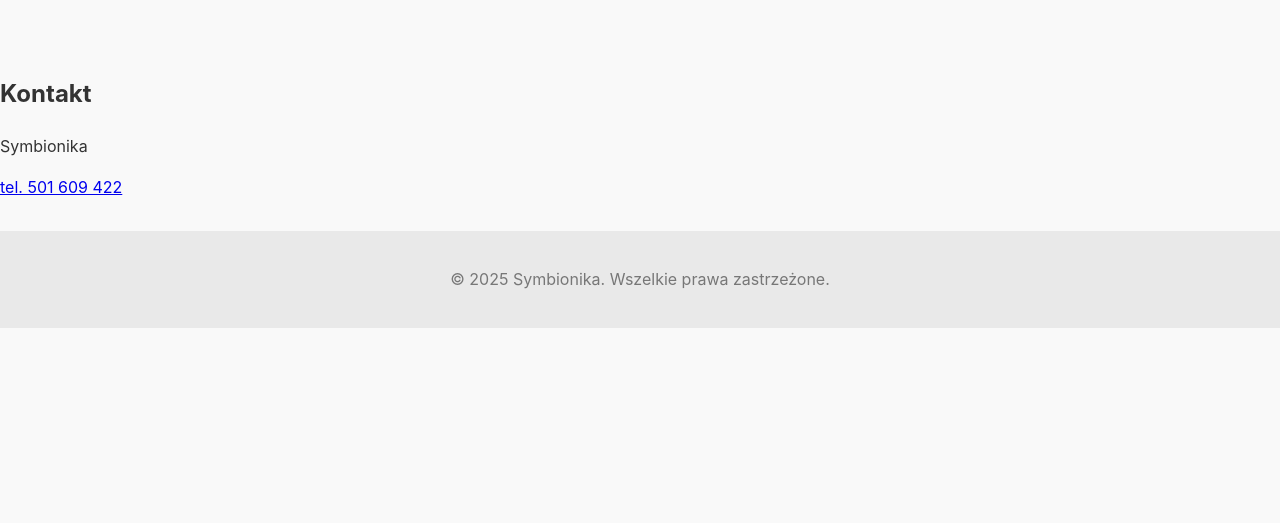
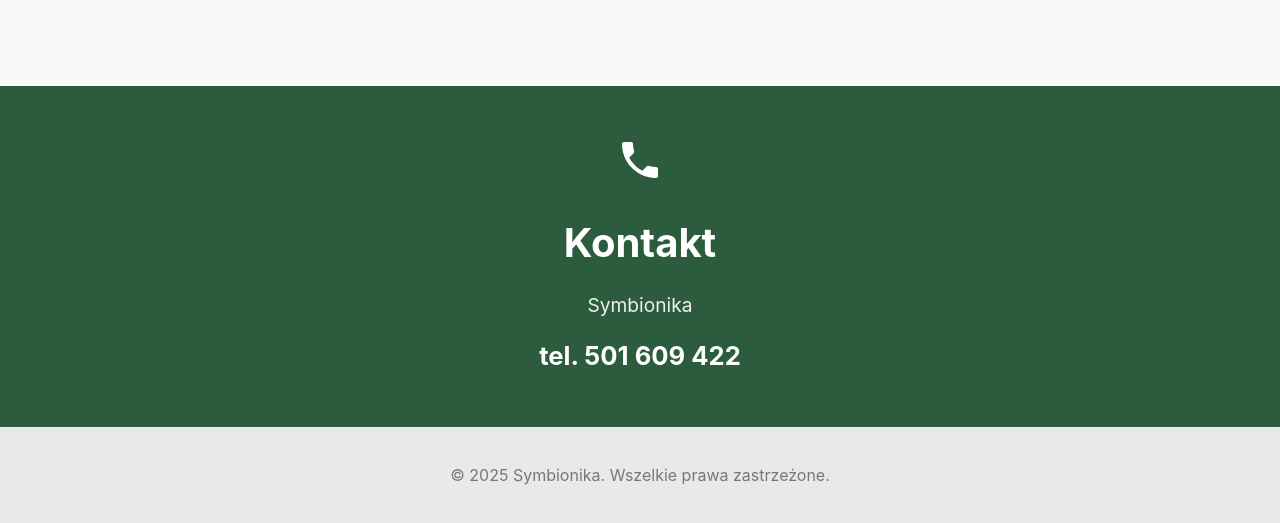
Before and after one commit to sirk77kn/sym_new, a plain HTML site: page index.html in a window 1280 px wide. Shown: the part 2883-3406 px from the top of the page. Before the commit the page ends 3211 px from the top, so only its background shows below. Drawn offline with Linux system fonts and the light colour scheme.

Commit message:
Update index.html

```diff
--- a/index.html
+++ b/index.html
@@ -96,7 +96,7 @@
             text-align: justify;
         }
 
-        /* --- Sekcja Dawkowanie (NOWA) --- */
+        /* --- Sekcja Dawkowanie --- */
         .dosage-section {
             padding: 50px 0;
             text-align: center;
@@ -104,18 +104,60 @@
 
         .dosage-section img {
             max-width: 700px;
-            width: 100%;
+            width: 80%;
             height: auto;
             margin-top: 20px;
             border-radius: 12px;
             box-shadow: 0 4px 15px rgba(0, 0, 0, 0.1);
         }
 
+        /* --- Sekcja Kontakt (NOWE STYLE GRAFICZNE) --- */
+        .contact-section {
+            background-color: #2c5c3d; /* Ciemnozielone tło */
+            color: #ffffff; /* Biały tekst */
+            text-align: center;
+            padding: 50px 20px;
+            margin-top: 30px; /* Odstęp od sekcji wyżej */
+        }
+
+        .contact-section h2 {
+            font-size: 2.5em;
+            color: #ffffff;
+            margin-top: 0;
+            margin-bottom: 15px;
+        }
+
+        .contact-section .contact-icon {
+            width: 48px;
+            height: 48px;
+            fill: #ffffff; /* Kolor ikony */
+            margin-bottom: 20px;
+        }
+
+        .contact-section p {
+            font-size: 1.2em;
+            margin: 5px 0;
+            color: #f0f0f0; /* Lekko stonowana biel */
+        }
+
+        .contact-section a {
+            font-size: 1.6em;
+            font-weight: bold;
+            color: #ffffff;
+            text-decoration: none;
+            display: inline-block;
+            margin-top: 10px;
+            transition: transform 0.2s;
+        }
+
+        .contact-section a:hover {
+            transform: scale(1.05); /* Lekkie powiększenie po najechaniu */
+        }
+
         /* --- Stopka --- */
         footer {
             text-align: center;
             padding: 20px;
-            margin-top: 30px;
             color: #777;
             background-color: #e9e9e9;
         }
@@ -184,13 +226,16 @@
         </section>
 
         <section id="dawkowanie" class="dosage-section">
-            <h2 class="section-title">Dawkowanie</h2>
+            <h2 class="section-title">Jak stosować:</h2>
             <img src="dawkowanie.png" alt="Instrukcja dawkowania preparatów">
         </section>
 
     </main>
 
     <section id="kontakt" class="contact-section">
+        <svg class="contact-icon" xmlns="http://www.w3.org/2000/svg" viewBox="0 0 24 24" fill="currentColor">
+          <path d="M6.62 10.79c1.44 2.83 3.76 5.14 6.59 6.59l2.2-2.2c.27-.27.67-.36 1.02-.24 1.12.37 2.33.57 3.57.57.55 0 1 .45 1 1V20c0 .55-.45 1-1 1-9.39 0-17-7.61-17-17 0-.55.45-1 1-1h3.5c.55 0 1 .45 1 1 0 1.25.2 2.45.57 3.57.11.35.03.74-.25 1.02l-2.2 2.2z"/>
+        </svg>
         <h2>Kontakt</h2>
         <p>Symbionika</p>
         <a href="tel:+48501609422">tel. 501 609 422</a>
```
